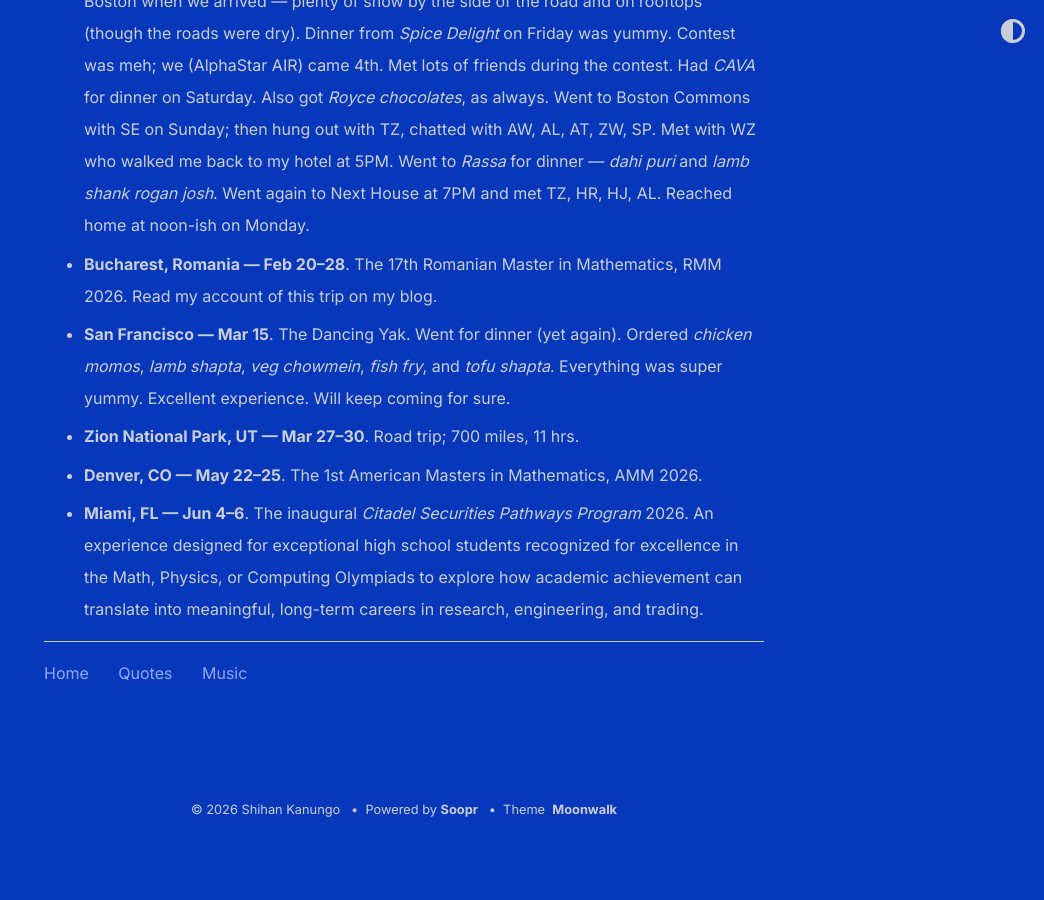
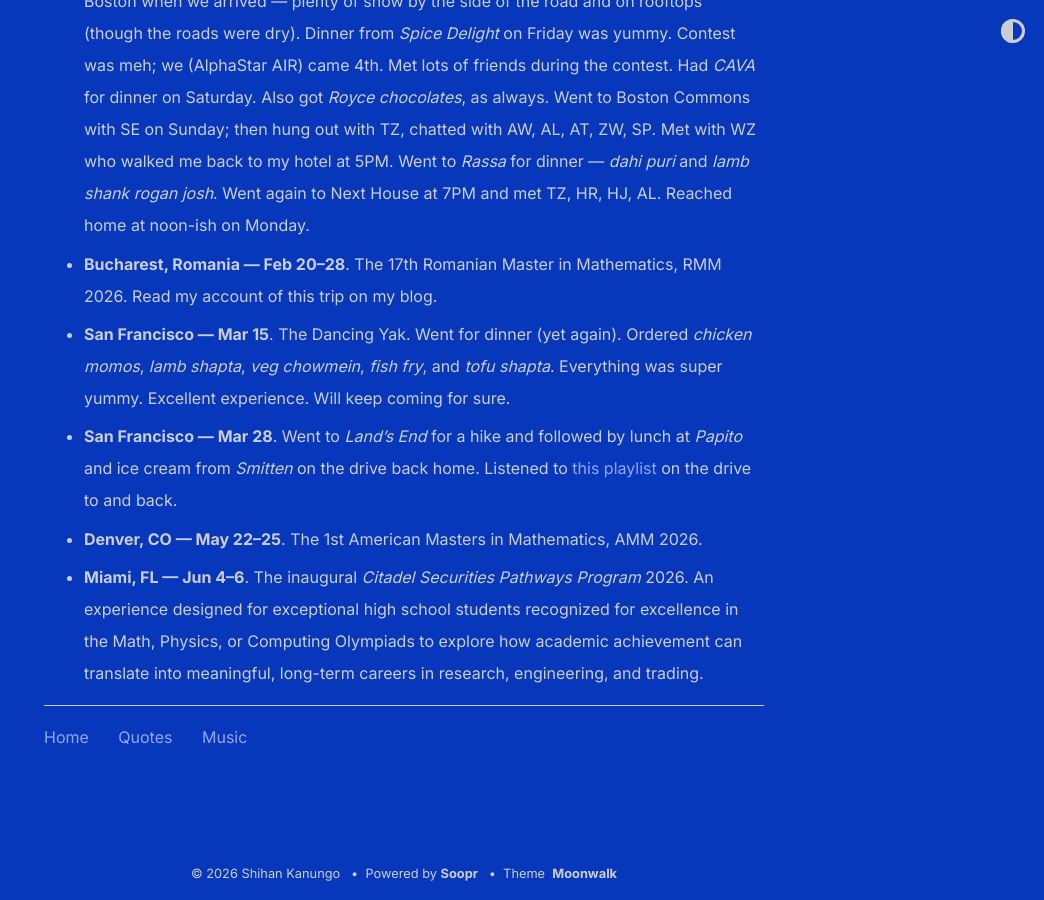
Before and after one commit to shihankanungo/shihankanungo.github.io, a Jekyll site: the page built from travel.md, in a window 1280 px wide and 900 px high, scrolled down 1190 px. Shown: the whole window, without its empty margins (236-1280 px from the left). Built offline with Jekyll 4.4.1, drawn with Linux system fonts in a browser that asks for light colours; before the commit the page ends 2026 px from its top, so only the background shows below that.

Commit message:
Update travel.md

```diff
--- a/travel.md
+++ b/travel.md
@@ -13,6 +13,6 @@
 - **Cambridge, MA --- Feb 13--15**. Harvard-MIT Math Tournament (HMMT Feb). It was cold in Boston when we arrived &mdash; plenty of snow by the side of the road and on rooftops (though the roads were dry). Dinner from *Spice Delight* on Friday was yummy. Contest was meh; we (AlphaStar AIR) came 4th. Met lots of friends during the contest. Had *CAVA* for dinner on Saturday. Also got *Royce chocolates*, as always. Went to Boston Commons with SE on Sunday; then hung out with TZ, chatted with AW, AL, AT, ZW, SP. Met with WZ who walked me back to my hotel at 5PM. Went to *Rassa* for dinner &mdash; *dahi puri* and *lamb shank rogan josh*. Went again to Next House at 7PM and met TZ, HR, HJ, AL. Reached home at noon-ish on Monday.
 - **Bucharest, Romania --- Feb 20--28**. The 17th Romanian Master in Mathematics, RMM 2026. Read my account of this trip on my blog.
 - **San Francisco --- Mar 15**. The Dancing Yak. Went for dinner (yet again). Ordered *chicken momos*, *lamb shapta*, *veg chowmein*, *fish fry*, and *tofu shapta*. Everything was super yummy. Excellent experience. Will keep coming for sure.
-- **Zion National Park, UT --- Mar 27--30**. Road trip; 700 miles, 11 hrs.
+- **San Francisco --- Mar 28**. Went to *Land's End* for a hike and followed by lunch at *Papito* and ice cream from *Smitten* on the drive back home. Listened to [this playlist](https://open.spotify.com/playlist/0eEy7fPIDOj1h7H9UDg4T2?si=e3476ac257534900) on the drive to and back.
 - **Denver, CO --- May 22--25**. The 1st American Masters in Mathematics, AMM 2026.
 - **Miami, FL --- Jun 4--6**. The inaugural *Citadel Securities Pathways Program* 2026. An experience designed for exceptional high school students recognized for excellence in the Math, Physics, or Computing Olympiads to explore how academic achievement can translate into meaningful, long-term careers in research, engineering, and trading.
```
